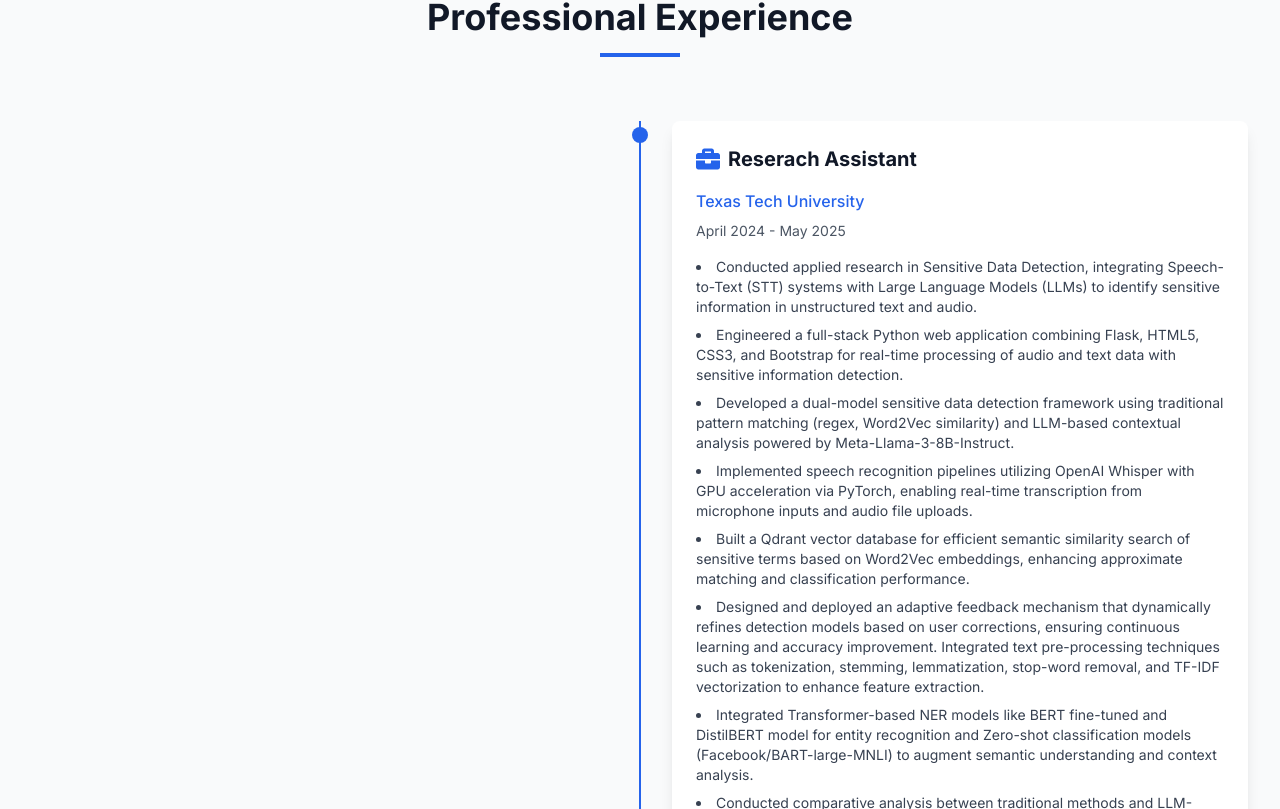
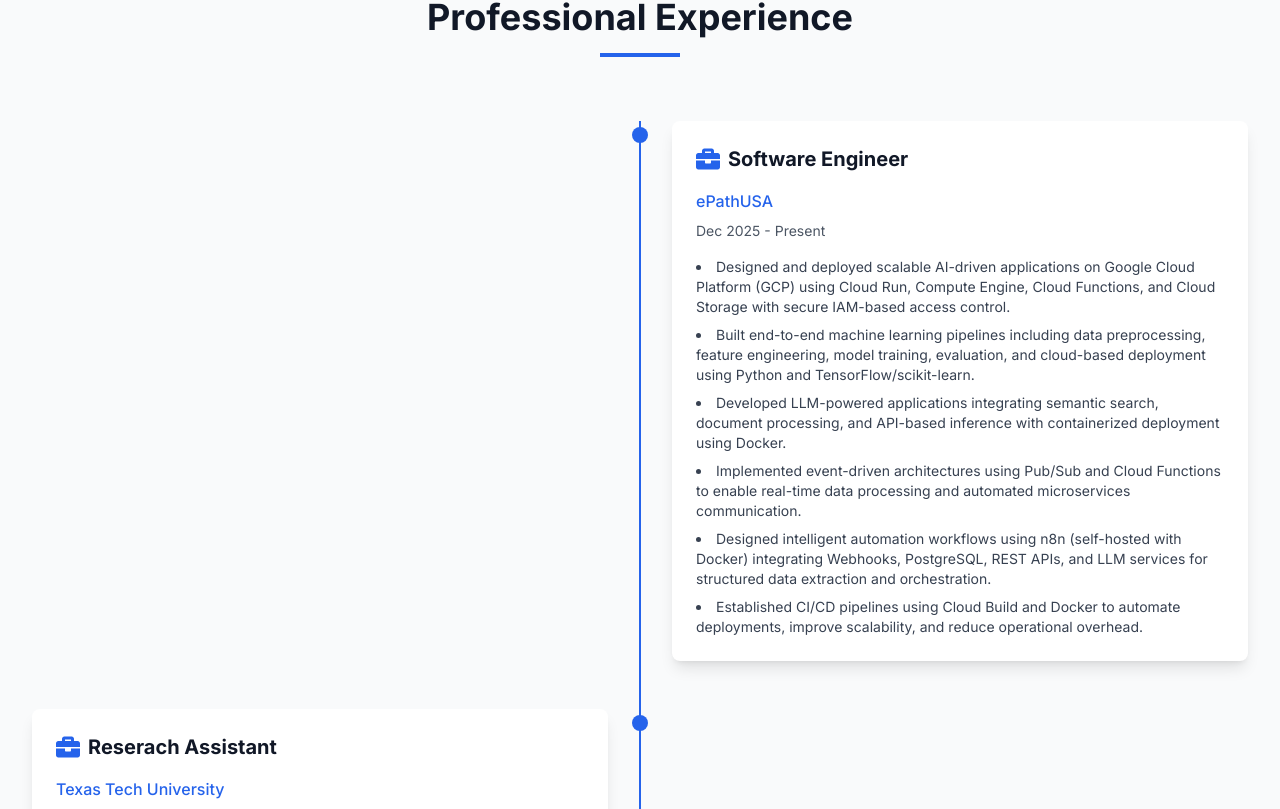
Before and after one commit to Vamsi-Krishna63/Portfolio, a Next.js app: page / in a window 1280 px wide. Shown: the part 2691-3500 px from the top of the page. Built offline with nearby package versions, Linux system fonts and the light colour scheme.

Commit message:
Commit all pending changes

```diff
--- a/src/components/Experience.tsx
+++ b/src/components/Experience.tsx
@@ -4,6 +4,19 @@
 import { FaBriefcase } from 'react-icons/fa';
 
 const experiences = [
+  {
+    title: 'Software Engineer',
+    company: 'ePathUSA',
+    period: 'Dec 2025 - Present',
+    description: [
+      'Designed and deployed scalable AI-driven applications on Google Cloud Platform (GCP) using Cloud Run, Compute Engine, Cloud Functions, and Cloud Storage with secure IAM-based access control.',
+      'Built end-to-end machine learning pipelines including data preprocessing, feature engineering, model training, evaluation, and cloud-based deployment using Python and TensorFlow/scikit-learn.',
+      'Developed LLM-powered applications integrating semantic search, document processing, and API-based inference with containerized deployment using Docker.',
+      'Implemented event-driven architectures using Pub/Sub and Cloud Functions to enable real-time data processing and automated microservices communication.',
+      'Designed intelligent automation workflows using n8n (self-hosted with Docker) integrating Webhooks, PostgreSQL, REST APIs, and LLM services for structured data extraction and orchestration.',
+      'Established CI/CD pipelines using Cloud Build and Docker to automate deployments, improve scalability, and reduce operational overhead.',
+    ],
+  },
   {
     title: 'Reserach Assistant',
     UnderSupervision:'Prof. Akbar Siami Namin, Ph.D',
```
Also changed, not shown: src/app/layout.tsx (line endings or trailing spaces), 1 other file (tests, documents, lock files or other folders).
